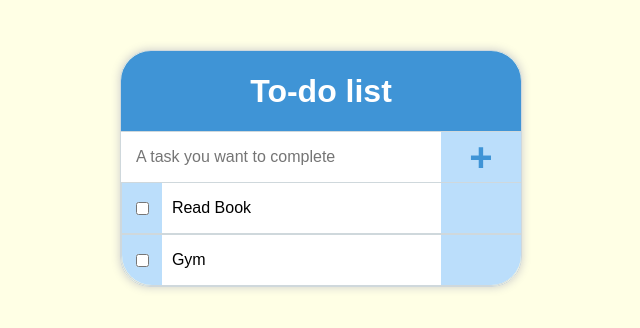
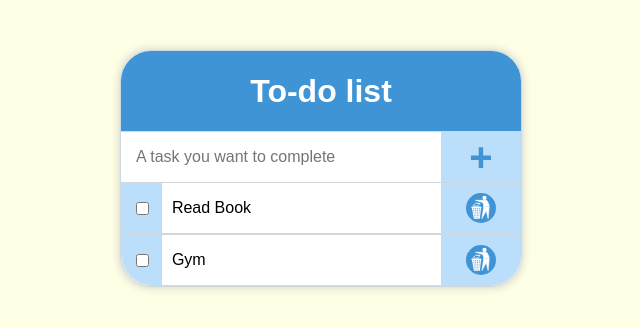
Before and after one commit to sompodsign/todo-list-jq, a plain HTML site: page index.html in a window 1280 px wide. Shown: the whole page, without its empty margins (319-959 px from the left). Drawn offline with nearby package versions, Linux system fonts and the light colour scheme.

Commit message:
Update style.css
final correction of image link.

```diff
--- a/css/style.css
+++ b/css/style.css
@@ -99,7 +99,7 @@ body {
     cursor: pointer;
 }
 .task-remove {
-    background-image: url(..img/trash.svg);
+    background-image: url(../img/trash.svg);
     background-repeat: no-repeat;
     background-position: center;
     background-size: 30px;
```
